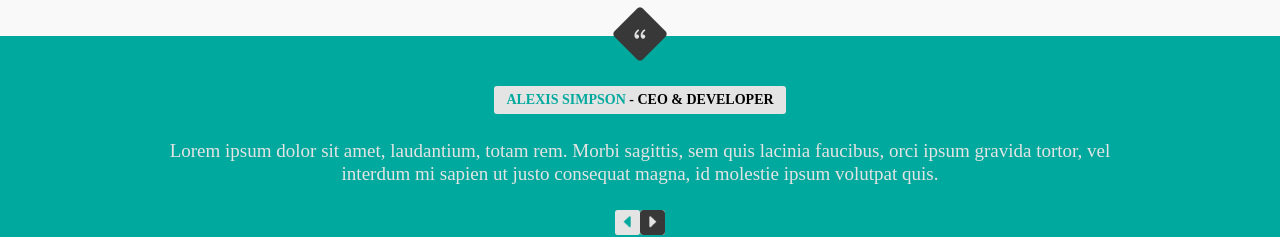
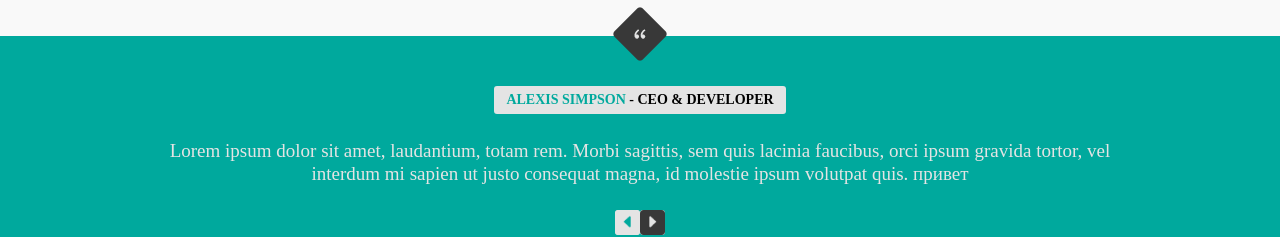
Before and after one commit to BrikBazyko/STARTUPRR, a website: page index.html in a window 1280 px wide. Shown: the part 4600-4837 px from the top of the page. Drawn offline with Linux system fonts and the light colour scheme.

Commit message:
add for test

```diff
--- a/index.html
+++ b/index.html
@@ -375,7 +375,7 @@
       <div class="container">
         <div class="more-title">
           <h4 class="title title--more"><span class="color">alexis simpson</span> - ceo & Developer</h4>
-          <h3 class="title title--more--title"> Lorem ipsum dolor sit amet, laudantium, totam rem. Morbi sagittis, sem quis lacinia faucibus, orci ipsum gravida tortor, vel</br> interdum mi sapien ut justo consequat magna, id molestie ipsum volutpat quis.</h3>
+          <h3 class="title title--more--title"> Lorem ipsum dolor sit amet, laudantium, totam rem. Morbi sagittis, sem quis lacinia faucibus, orci ipsum gravida tortor, vel</br> interdum mi sapien ut justo consequat magna, id molestie ipsum volutpat quis. привет</h3>
         </div>
         <div class="more-button">
           <button type="button" name="button" class="btn btn--more-button">
```
